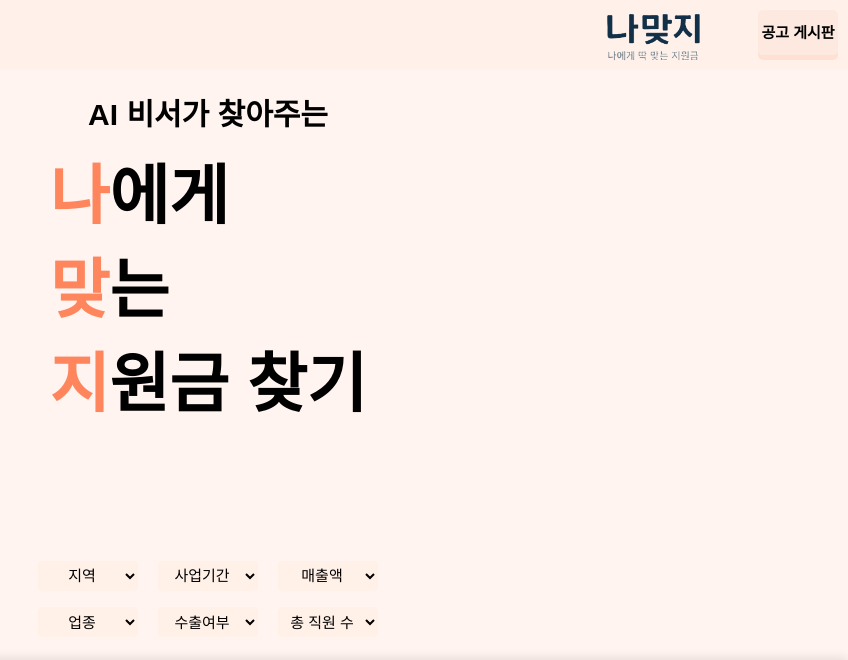
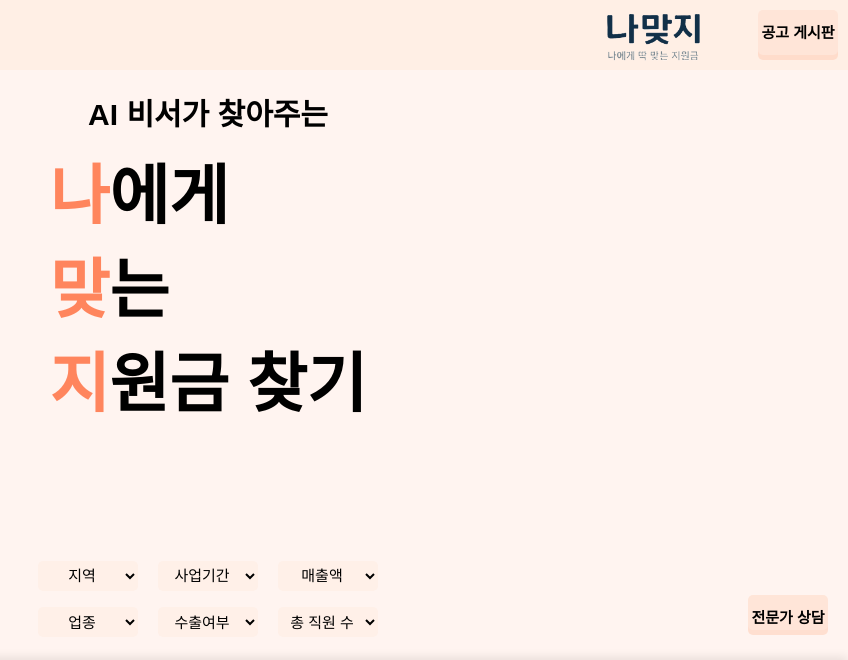
Before and after one commit to System-out-gyuil/PO_Web, a Django app: page / in a window 1280 px wide. Shown: the top 660 px of the page, without its empty margins (432-1280 px from the left). Run offline with Django 5.2, Linux system fonts and the light colour scheme.

Commit message:
publishing v1

```diff
--- a/static/base/base.css
+++ b/static/base/base.css
@@ -1,6 +1,6 @@
 body {
   font-family: "Pretendard", sans-serif;
-  padding-bottom: 150px;
+  padding-bottom: 220px;
   padding-top: 70px;
   margin: 0;
   background-color: #ffe7dc6b;
@@ -31,7 +31,7 @@ select {
   position: fixed;
   top: 0;
   z-index: 9999;
-  background-color: #fff1ea;
+  background-color: #ffefe5;
   border: none;
 }
 
@@ -64,7 +64,7 @@ select {
 }
 
 .btnLightBlue.btnPush {
-  box-shadow: 0px 5px 0px 0px #ffd5c28b;
+  box-shadow: 0px 5px 0px 0px #ffd0ba98;
 }
 
 .btnPush:hover {
@@ -73,11 +73,11 @@ select {
 }
 
 .btnLightBlue.btnPush:hover {
-  box-shadow: 0px 0px 0px 0px #ffd5c28b;
+  box-shadow: 0px 0px 0px 0px #ffd0ba98;
 }
 
 .btnLightBlue {
-  background: #fce3d789;
+  background: #ffe5d8;
 }
 
 a.button {
@@ -94,3 +94,26 @@ a.button {
   border-radius: 5px;
   transition: all 0.2s ;
 }
+
+.orange-color {
+  color: #ff5d27bb;
+}
+
+.button-container {
+  display: flex;
+  justify-content: end;
+  margin-top: 30px;
+  width: 95%;
+  position: fixed;
+  bottom: 160px;
+  right: 10px;
+  z-index: 9999;
+}
+
+.consel-btn {
+  height: 35px;
+}
+
+/* .consel-btn-text {
+  margin-bottom: 5px;
+} */
--- a/static/main/main.css
+++ b/static/main/main.css
@@ -19,9 +19,7 @@
   font-weight: bold;
 }
 
-.orange-color {
-  color: #ff5d27bb;
-}
+
 
 .search-container {
   font-size: 30px;
--- /dev/null
+++ b/templates/base/consel_btn.html
@@ -0,0 +1,7 @@
+<div class="button-container">
+  <div class="button-container-item">
+    <a href="{% url 'counsel_form' %}" class="orange-color main-button button btnPush btnLightBlue consel-btn">
+      <div class="consel-btn-text">전문가 상담</div>
+    </a>
+  </div>
+</div>
--- a/templates/base/top_nav.html
+++ b/templates/base/top_nav.html
@@ -1,5 +1,5 @@
 <div class="namatji-top-nav">
-  <div class="namatji-img"></div>
+  <div class="namatji-img" onclick="location.href='/'"></div>
   <div>
     <a class="main-button button btnPush btnLightBlue" onclick="location.href='/board/'">공고 게시판</a>
   </div>
--- a/templates/board/board.html
+++ b/templates/board/board.html
@@ -68,6 +68,7 @@
     {% endif %}
   </div>
 
+  {% include 'base/consel_btn.html' %}
   {% include 'base/coupang_banner.html' %}
 </body>
 </html>
--- a/templates/counsel/counsel_form.html
+++ b/templates/counsel/counsel_form.html
@@ -12,13 +12,14 @@
 
 </head>
 <body>
-  <a href="{% url 'main' %}">
+  {% include 'base/top_nav.html' %}
+  {% comment %} <a href="{% url 'main' %}">
     <div class="main-subtitle">
       <div class="main-subtitle-text">
         <span class="orange-color">나</span>에게 <span class="orange-color">맞</span>는 <span class="orange-color">지</span>원금
       </div>
     </div>
-  </a>
+  </a> {% endcomment %}
 
   <div class="counsel-container">
     <h2 class="counsel-title">혼자 진행하시기가 어렵다면<br /><span class="orange-color">전문 컨설턴트</span>가 상담 도와드립니다!</h2>
--- a/templates/main/main.html
+++ b/templates/main/main.html
@@ -133,6 +133,7 @@
         <button form="search-form" type="submit" class="search-button main-button button btnPush btnLightBlue">찾아보기</button>
       </div>
     </div>
+    {% include 'base/consel_btn.html' %}
     {% include 'base/coupang_banner.html' %}
   </body>
 </html>
```
Also changed, not shown: static/main/search_results.css (+0 -15 lines), templates/main/search_results.html (+6 -5 lines), 3 other files.
